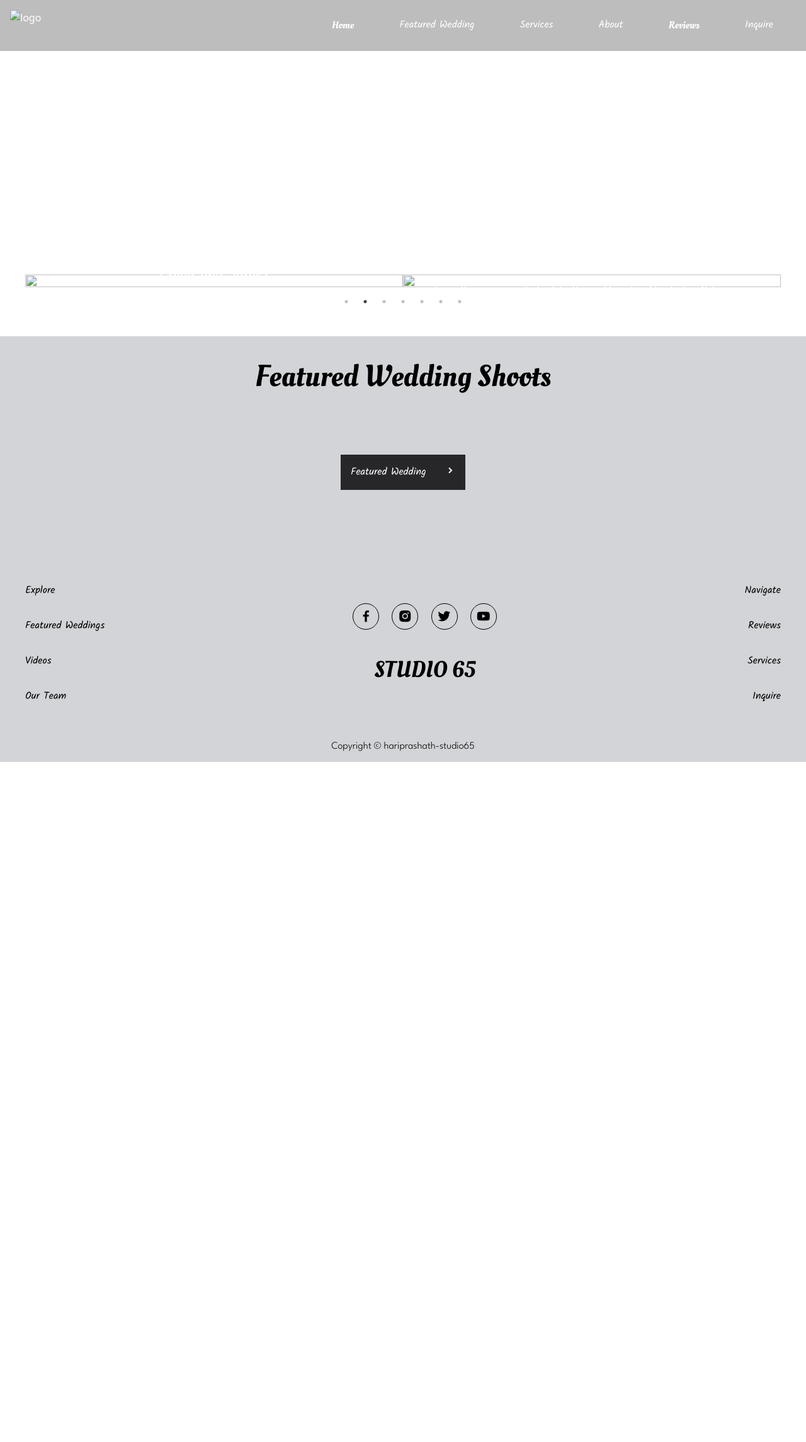
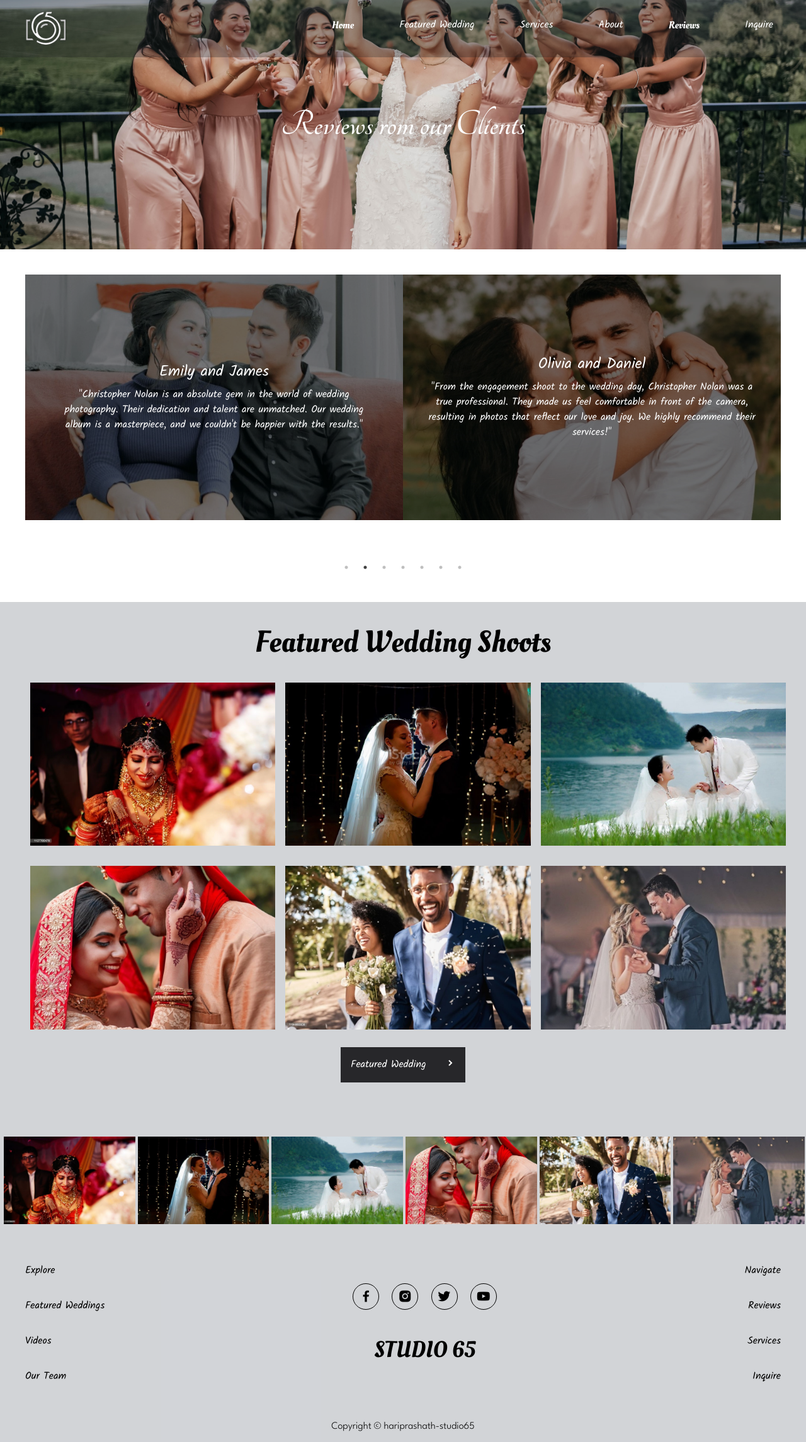
Before and after one commit to Hari-Prashath-JK/Studio65, a website: page review.html in a window 1280 px wide. Shown: the whole page at 63% size. Before the commit the page ends 1210 px from the top, so only its background shows below. Drawn offline with nearby package versions, Linux system fonts and the light colour scheme; files that its build step writes are made by us from their sources; the site is published under a folder, as on GitHub Pages, so addresses that start at the root find nothing; a web font is replaced by a local one.

Commit message:
Update review.html

```diff
--- a/review.html
+++ b/review.html
@@ -14,7 +14,7 @@
   <body>
 
     <header>
-        <nav id="nav" class="relative bg-no-repeat  bg-cover bg-center h-cover inset-0 bg-fixed" style="background-image: url('/Images/Reviews/hero.jpg');">
+        <nav id="nav" class="relative bg-no-repeat  bg-cover bg-center h-cover inset-0 bg-fixed" style="background-image: url('Images/Reviews/hero.jpg');">
           <div id="navBar" class="fixed z-30 bg-zinc-800 bg-opacity-95 text-white p-4 top-0   mx-auto w-full lg:flex lg:justify-between lg:bg-opacity-30  transition-transform duration-300">
               <div class="flex justify-between">
                   <div><a href="index.html"
@@ -27,7 +27,7 @@
                   z-50
                   hover:opacity-80
                   ring-offset-emerald-800
-                  transition-opacity "><img src="/Images/Logo.png" alt="logo" width="200" class="w-14 md:w-20 lg:w-28"></a>
+                  transition-opacity "><img src="Images/Logo.png" alt="logo" width="200" class="w-14 md:w-20 lg:w-28"></a>
                 </div>
                 <div>
                   <button id="menu" class="lg:hidden
@@ -74,49 +74,49 @@
       <section class="p-10 font-kalam" >
         <div class="slick-carousel">
           <div class="relative">
-            <img class="w-full h-full " src="/Images/Reviews/review1.png" alt="">
+            <img class="w-full h-full " src="Images/Reviews/review1.png" alt="Couple 1">
             <div class="absolute p-10 top-0 left-0 h-full w-full flex flex-col items-center justify-center text-center text-white">
               <h2 class="w-full text-center text-2xl mb-2">Sarah and Michael</h2>
               <p  class=" text-center">"We can't thank Christopher Nolan enough for capturing the pure magic of our wedding day. Every photo tells a beautiful story, and we are forever grateful for the memories that will last a lifetime."</p>
             </div>
           </div>
           <div class="relative">
-            <img class="w-full h-full " src="/Images/Reviews/review2.png" alt="">
+            <img class="w-full h-full " src="Images/Reviews/review2.png" alt="Couple 2">
             <div class="absolute  p-10 top-0 left-0 h-full w-full flex flex-col items-center justify-center text-center text-white">
               <h2 class="w-full text-center text-2xl mb-2">Emily and James</h2>
               <p  class=" text-center ">"Christopher Nolan is an absolute gem in the world of wedding photography. Their dedication and talent are unmatched. Our wedding album is a masterpiece, and we couldn't be happier with the results."</p>
             </div>
           </div>
           <div class="relative">
-            <img class="w-full h-full " src="/Images/Reviews/review3.png" alt="">
+            <img class="w-full h-full " src="Images/Reviews/review3.png" alt="Couple 3">
             <div class="absolute p-10 top-0 left-0 h-full w-full flex flex-col items-center justify-center text-center  text-white">
               <h2 class="w-full text-center text-2xl mb-2">Olivia and Daniel</h2>
               <p  class=" text-center ">"From the engagement shoot to the wedding day, Christopher Nolan was a true professional. They made us feel comfortable in front of the camera, resulting in photos that reflect our love and joy. We highly recommend their services!"</p>
             </div>
           </div>
           <div class="relative">
-            <img class="w-full h-full " src="/Images/Reviews/review4.png" alt="">
+            <img class="w-full h-full " src="Images/Reviews/review4.png" alt="Couple 4">
             <div class="absolute  p-10 top-0 left-0 h-full w-full flex flex-col items-center justify-center text-center  text-white">
               <h2 class="w-full text-center text-2xl mb-2">Jessica and David </h2>
               <p  class=" text-center ">"Choosing Christopher Nolan was one of the best decisions we made for our wedding. Their artistic eye and attention to detail shine through in every image. We are in awe of the stunning photos they captured."</p>
             </div>
           </div>
           <div class="relative">
-            <img class="w-full h-full " src="/Images/Reviews/review5.png" alt="">
+            <img class="w-full h-full " src="Images/Reviews/review5.png" alt="Couple 5">
             <div class="absolute  p-10 top-0 left-0 h-full w-full flex flex-col items-center justify-center text-center  text-white">
               <h2 class="w-full text-center text-2xl mb-2">Megan and Christopher </h2>
               <p  class=" text-center ">"Christopher Nolan exceeded our expectations in every way. They captured not just moments but emotions. Looking at our wedding photos, we can relive our special day over and over. Thank you for your incredible work!"</p>
             </div>
           </div>
           <div class="relative">
-            <img class="w-full h-full " src="/Images/Reviews/review6.png" alt="">
+            <img class="w-full h-full " src="Images/Reviews/review6.png" alt="Couple 6">
             <div class="absolute  p-10 top-0 left-0 h-full w-full flex flex-col items-center justify-center text-center  text-white">
               <h2 class="w-full text-center text-2xl mb-2">Sophia and Benjamin</h2>
               <p  class=" text-center ">"Christopher Nolan made our wedding day even more unforgettable. Their ability to capture candid moments and the beauty of our surroundings was truly remarkable. We are thrilled with the results and will cherish these photos forever."</p>
             </div>
           </div>
           <div class="relative">
-            <img class="w-full h-full " src="/Images/Reviews/review7.png" alt="">
+            <img class="w-full h-full " src="Images/Reviews/review7.png" alt="Couple 7">
             <div class="absolute p-10 top-0 left-0 h-full w-full flex flex-col items-center justify-center text-center text-white">
               <h2 class="w-full text-center text-2xl mb-2">Rachel and William</h2>
               <p  class=" text-center ">"We couldn't have asked for a better photographer than Christopher Nolan. They were a joy to work with, and the results speak for themselves. Our wedding photos are a testament to their skill and passion for their craft."</p>
@@ -130,22 +130,22 @@
         <p class="font-oleo text-2xl text-center mb-8  md:text-4xl lg:text-5xl">Featured Wedding Shoots</p>
         <div class="grid grid-cols-2 md:grid-cols-3 gap-4">
           <div class="m-2 w-full h-auto  overflow-hidden">
-            <img src="/Images/Home/FeaturedWedding1.jpeg" alt="" class="transition-transform duration-300 hover:scale-110 w-full h-auto">
+            <img src="Images/Home/FeaturedWedding1.jpeg" alt="Featured Wedding 1" class="transition-transform duration-300 hover:scale-110 w-full h-auto">
           </div>
           <div class="m-2 w-full h-auto  overflow-hidden">
-            <img src="/Images/Home/FeaturedWedding2.jpg" alt="" class="transition-transform duration-300 hover:scale-110 w-full h-auto">
+            <img src="Images/Home/FeaturedWedding2.jpg" alt="Featured Wedding 2" class="transition-transform duration-300 hover:scale-110 w-full h-auto">
           </div>
           <div class="m-2 w-full h-auto  overflow-hidden">
-            <img src="/Images/Home/FeaturedWedding3.jpg" alt="" class="transition-transform duration-300 hover:scale-110 w-full h-auto">
+            <img src="Images/Home/FeaturedWedding3.jpg" alt="Featured Wedding 3" class="transition-transform duration-300 hover:scale-110 w-full h-auto">
           </div>
           <div class="m-2 w-full h-auto  overflow-hidden">
-            <img src="/Images/Home/FeaturedWedding4.jpeg" alt="" class="transition-transform duration-300 hover:scale-110 w-full h-auto">
+            <img src="Images/Home/FeaturedWedding4.jpeg" alt="Featured Wedding 4" class="transition-transform duration-300 hover:scale-110 w-full h-auto">
           </div>
           <div class="m-2 w-full h-auto  overflow-hidden">
-            <img src="/Images/Home/FeaturedWedding5.jpeg" alt="" class="transition-transform duration-300 hover:scale-110 w-full h-auto">
+            <img src="Images/Home/FeaturedWedding5.jpeg" alt="Featured Wedding 5" class="transition-transform duration-300 hover:scale-110 w-full h-auto">
           </div>
           <div class="m-2 w-full h-auto  overflow-hidden">
-            <img src="/Images/Home/FeaturedWedding6.jpg" alt="" class="transition-transform duration-300 hover:scale-110 w-full h-auto">
+            <img src="Images/Home/FeaturedWedding6.jpg" alt="Featured Wedding 6" class="transition-transform duration-300 hover:scale-110 w-full h-auto">
           </div>
         </div>
         <div class="w-full mx-auto my-5 text-center">
@@ -160,22 +160,22 @@
     <footer class=" bg-slate-800 bg-opacity-20 py-3">
       <div class="w-full grid grid-cols-3 md:grid-cols-6 gap-1 p-1">
         <div class="m-0.5 w-full h-auto  overflow-hidden">
-          <img src="/Images/Home/FeaturedWedding1.jpeg" alt="" class=" w-full h-auto">
+          <img src="Images/Home/FeaturedWedding1.jpeg" alt="Footer Image 1" class=" w-full h-auto">
         </div>
         <div class="m-0.5 w-full h-auto  overflow-hidden">
-          <img src="/Images/Home/FeaturedWedding2.jpg" alt="" class=" w-full h-auto">
+          <img src="Images/Home/FeaturedWedding2.jpg" alt="Footer Image 2" class=" w-full h-auto">
         </div>
         <div class="m-0.5 w-full h-auto  overflow-hidden">
-          <img src="/Images/Home/FeaturedWedding3.jpg" alt="" class=" w-full h-auto">
+          <img src="Images/Home/FeaturedWedding3.jpg" alt="Footer Image 3" class=" w-full h-auto">
         </div>
         <div class="m-0.5 w-full h-auto  overflow-hidden">
-          <img src="/Images/Home/FeaturedWedding4.jpeg" alt="" class=" w-full h-auto">
+          <img src="Images/Home/FeaturedWedding4.jpeg" alt="Footer Image 4" class=" w-full h-auto">
         </div>
         <div class="m-0.5 w-full h-auto  overflow-hidden">
-          <img src="/Images/Home/FeaturedWedding5.jpeg" alt="" class=" w-full h-auto">
+          <img src="Images/Home/FeaturedWedding5.jpeg" alt="Footer Image 5" class=" w-full h-auto">
         </div>
         <div class="m-0.5 w-full h-auto  overflow-hidden">
-          <img src="/Images/Home/FeaturedWedding6.jpg" alt="" class=" w-full h-auto">
+          <img src="Images/Home/FeaturedWedding6.jpg" alt="Footer Image 6" class=" w-full h-auto">
         </div>
       </div>
       <div class="p-10 md:flex md:justify-between">
@@ -207,7 +207,7 @@
         <p class="font-spartan">Copyright &copy; hariprashath-studio65</p>
       </div>
   </footer>
-    <script type="module" src="/src/main.js"></script>
+    <script type="module" src="main.js"></script>
     <script src="https://code.jquery.com/jquery-3.6.0.min.js"></script>
     <script src="https://cdn.jsdelivr.net/npm/slick-carousel@1.8.1/slick/slick.min.js"></script>
 
```
